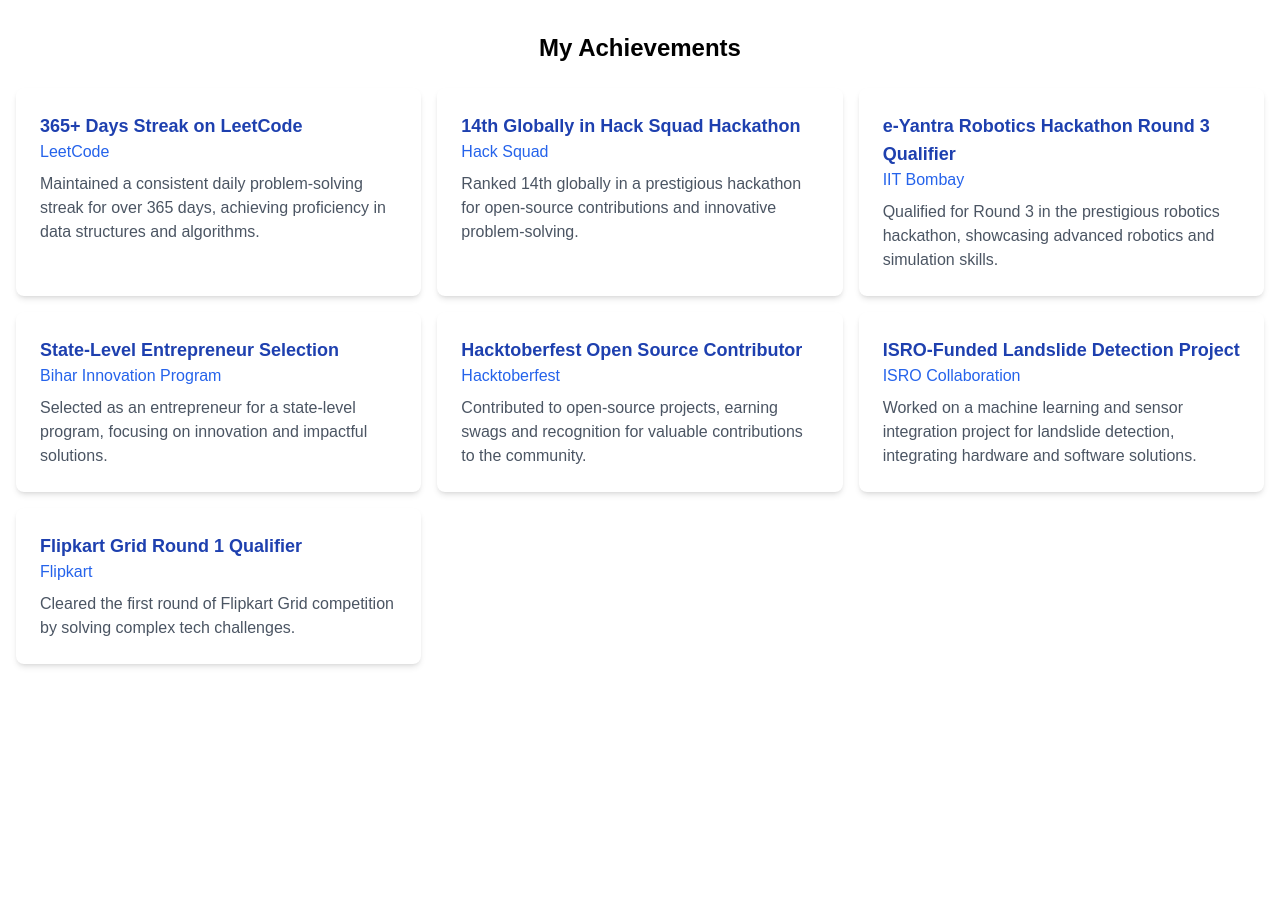
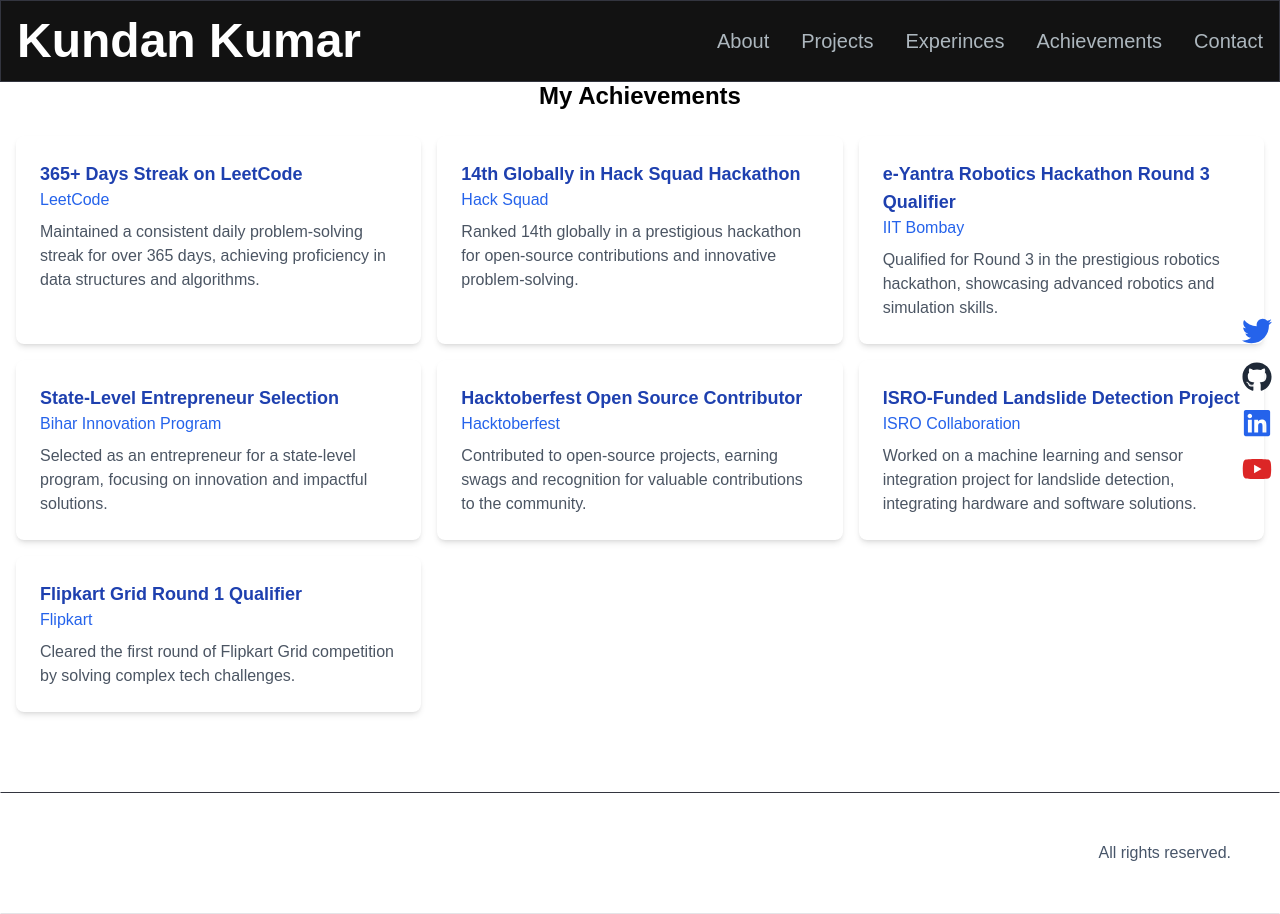
Before and after one commit to its-kundan/Kundan_CV_Portfolio, a Next.js app: page /achievements in a window 1280 px wide. Before the commit the page ends 800 px from the top, so only its background shows below. Built offline with nearby package versions, Linux system fonts and the light colour scheme.

Commit message:
fixed: exp, and others

```diff
--- a/src/app/achievements/page.jsx
+++ b/src/app/achievements/page.jsx
@@ -48,7 +48,7 @@
 
 const Achievements = () => {
   return (
-    <div className="bg-black-100 py-8">
+    <div className="bg-black-100 py-20">
       <div className="container mx-auto px-4">
         <h2 className="text-2xl font-semibold text-center text-white-800 mb-6">My Achievements</h2>
         <div className="grid grid-cols-1 md:grid-cols-2 lg:grid-cols-3 gap-4">
--- a/src/app/layout.js
+++ b/src/app/layout.js
@@ -1,5 +1,8 @@
 import localFont from "next/font/local";
 import "./globals.css";
+import Navbar from "../components/Navbar";
+import Footer from "@/components/Footer";
+import SocialMediaIcons from "@/components/Socials";
 
 const geistSans = localFont({
   src: "./fonts/GeistVF.woff",
@@ -23,7 +26,10 @@
       <body
         className={`${geistSans.variable} ${geistMono.variable} antialiased`}
       >
+        <SocialMediaIcons />
+        <Navbar />
         {children}
+        <Footer />
       </body>
     </html>
   );
--- a/src/app/page.js
+++ b/src/app/page.js
@@ -1,5 +1,5 @@
 import HeroSection from "../components/HeroSection";
-import Navbar from "../components/Navbar";
+
 import AboutSection from "../components/AboutSection";
 import ProjectsSection from "../components/ProjectsSection";
 import EmailSection from "../components/EmailSection";
@@ -7,13 +7,12 @@
 import AchievementsSection from "../components/AchievementsSection";
 import Blogs from '../components/Blogs';
 import Profiles from '../components/Profiles';
-import Socials from '@/components/Socials';
 
 export default function Home() {
   return (
     <main className="flex min-h-screen flex-col bg-[#121212]">
-      <Navbar />
-      <Socials />
+
+
       <div className="container mt-24 mx-auto px-12 py-4">
         <HeroSection />
         <AchievementsSection />
@@ -23,7 +22,7 @@
         {/* <Profiles /> */}
         <EmailSection />
       </div>
-      <Footer />
+      {/* <Footer /> */}
     </main>
   );
 }
```
